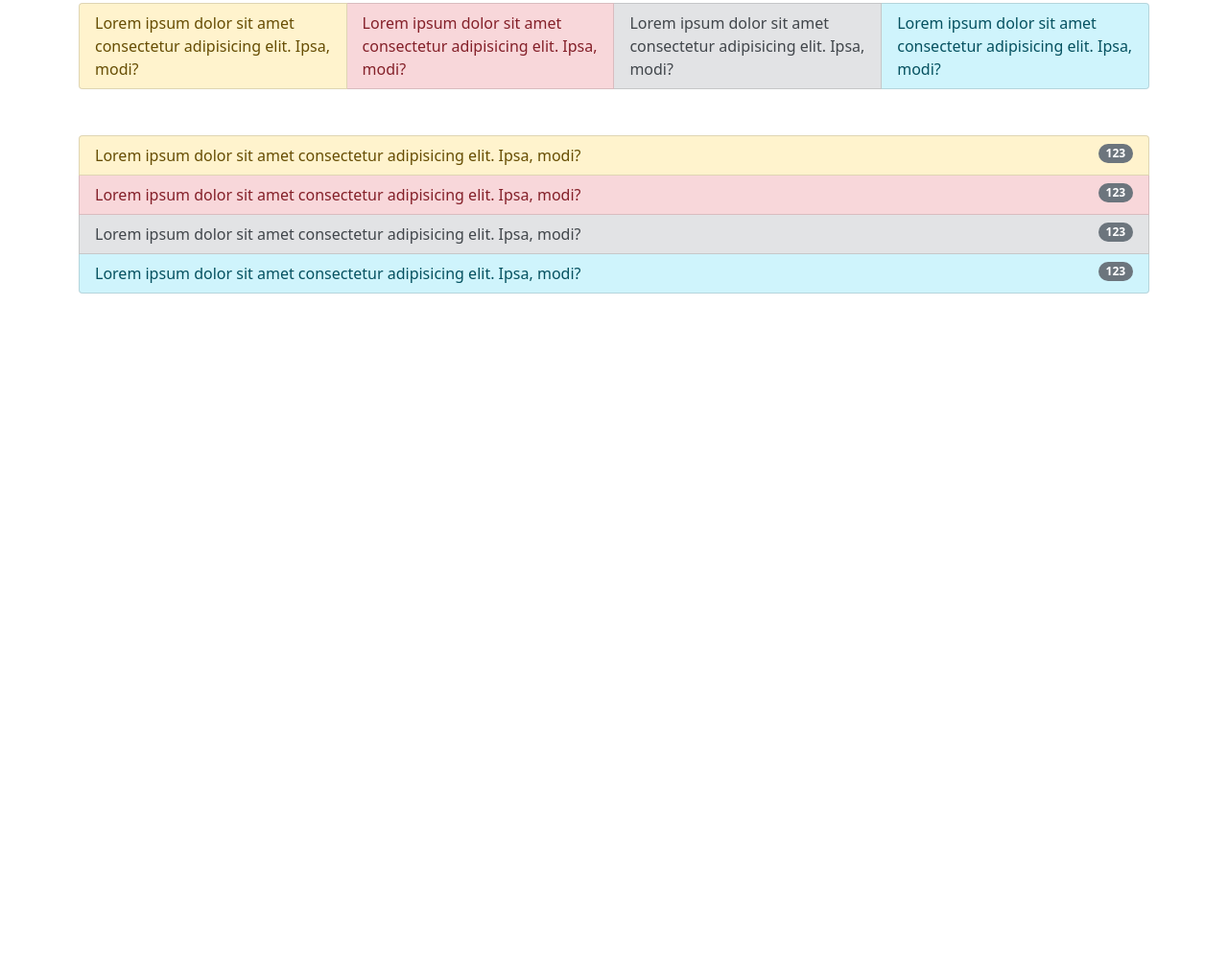
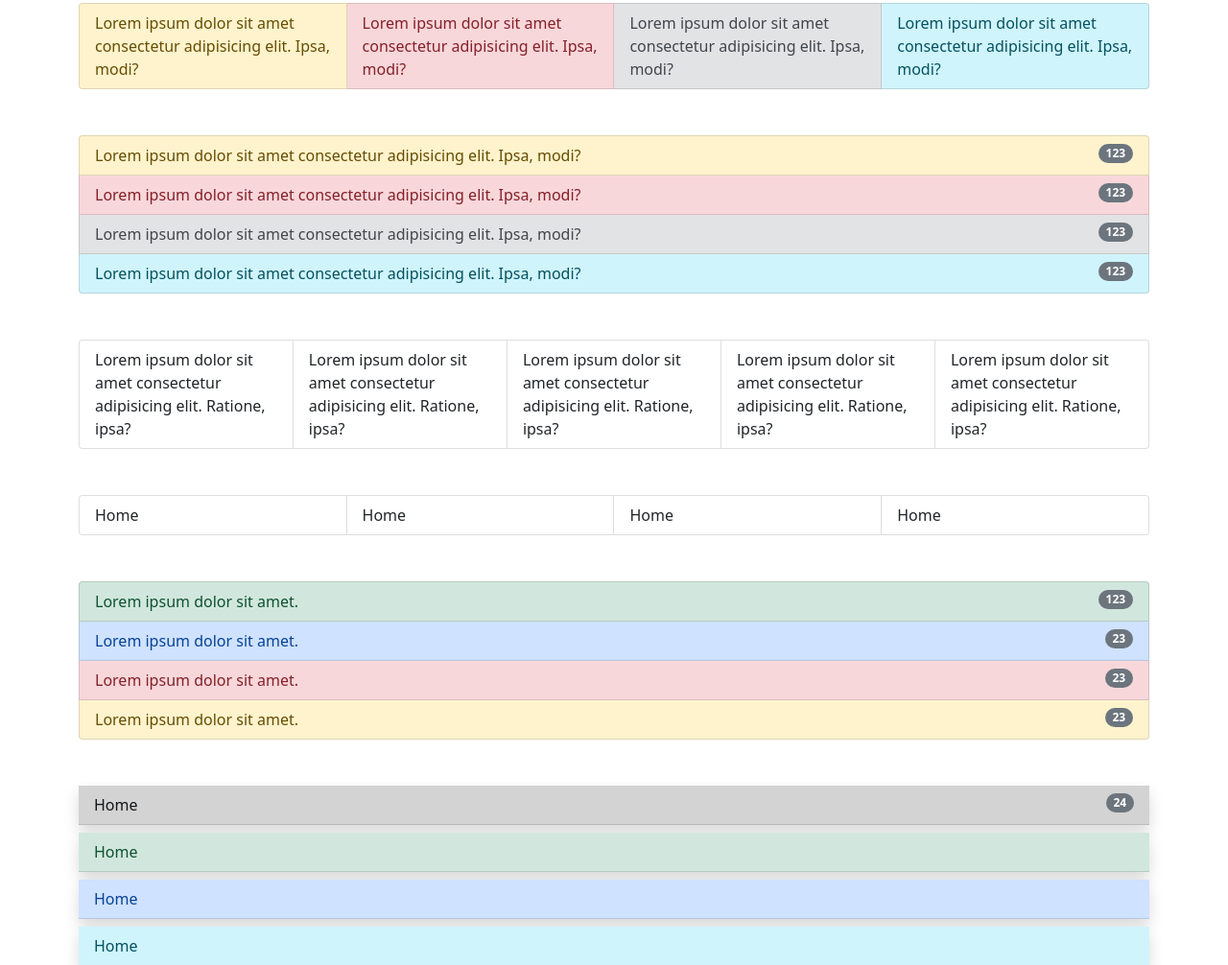
Before and after one commit to TheCreativeMind77/bootstrap_list, a plain HTML site: page index.html in a window 1280 px wide. Shown: the part 3802-4808 px from the top of the page at 96% size. Before the commit the page ends 4108 px from the top, so only its background shows below. Drawn offline with nearby package versions, Linux system fonts and the light colour scheme.

Commit message:
3rd commit

```diff
--- a/index.html
+++ b/index.html
@@ -224,6 +224,47 @@
         </div>
     </div>
 
+    <div class="container-fluid mt-5">
+        <div class="container">
+            <ul class="list-group list-group-horizontal">
+                <li class="list-group-item list-group-item-action">Lorem ipsum dolor sit amet consectetur adipisicing elit. Ratione, ipsa?</li>
+                <li class="list-group-item list-group-item-action">Lorem ipsum dolor sit amet consectetur adipisicing elit. Ratione, ipsa?</li>
+                <li class="list-group-item list-group-item-action">Lorem ipsum dolor sit amet consectetur adipisicing elit. Ratione, ipsa?</li>
+                <li class="list-group-item list-group-item-action">Lorem ipsum dolor sit amet consectetur adipisicing elit. Ratione, ipsa?</li>
+                <li class="list-group-item list-group-item-action">Lorem ipsum dolor sit amet consectetur adipisicing elit. Ratione, ipsa?</li>
+            </ul>
+        </div>
+    </div>
+
+    <div class="container-fluid mt-5">
+        <div class="container">
+            <ul class="list-group list-group-horizontal">
+                <li class="list-group-item list-group-item-action">Home</li>
+                <li class="list-group-item list-group-item-action">Home</li>
+                <li class="list-group-item list-group-item-action">Home</li>
+                <li class="list-group-item list-group-item-action">Home</li>
+            </ul>
+        </div>
+    </div>
+
+    <div class="container mt-5">
+        <ul class="list-group ">
+            <li class="list-group-item list-group-item-action list-group-item-success ">Lorem ipsum dolor sit amet. <span class="badge bg-secondary rounded-pill float-end">123</span></li>
+            <li class="list-group-item list-group-item-action list-group-item-primary">Lorem ipsum dolor sit amet.<span class="badge bg-secondary rounded-pill float-end">23</span></li>
+            <li class="list-group-item list-group-item-action list-group-item-danger">Lorem ipsum dolor sit amet.<span class="badge bg-secondary rounded-pill float-end">23</span></li>
+            <li class="list-group-item list-group-item-action list-group-item-warning">Lorem ipsum dolor sit amet.<span class="badge bg-secondary rounded-pill float-end">23</span></li>
+        </ul>
+    </div>
+
+    <div class="container mt-5">
+        <ul class="list-group list-group-flush gap-2 ">
+            <li class="list-group-item list-group-item-action list-group-item-dark shadow">Home <span class="badge bg-secondary rounded-pill float-end">24</span></li>
+            <li class="list-group-item list-group-item-action list-group-item-success shadow">Home</li>
+            <li class="list-group-item list-group-item-action list-group-item-primary shadow">Home</li>
+            <li class="list-group-item list-group-item-action list-group-item-info shadow">Home</li>
+        </ul>
+    </div>
+
 
 
 
```
